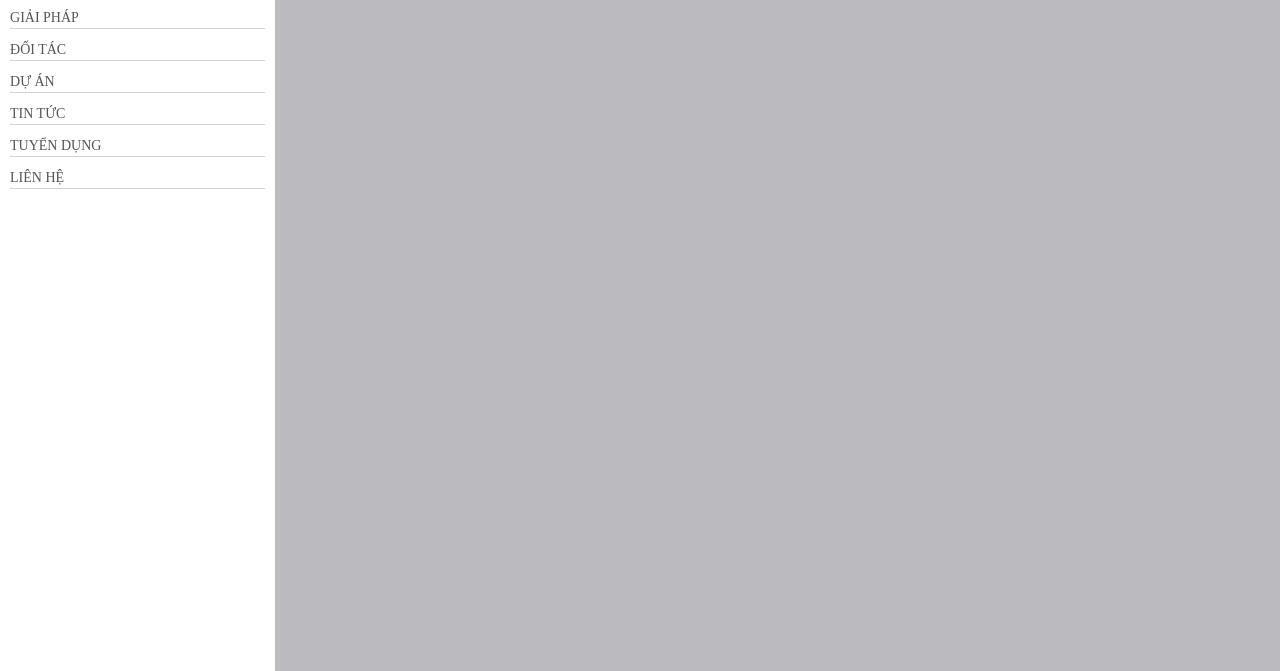
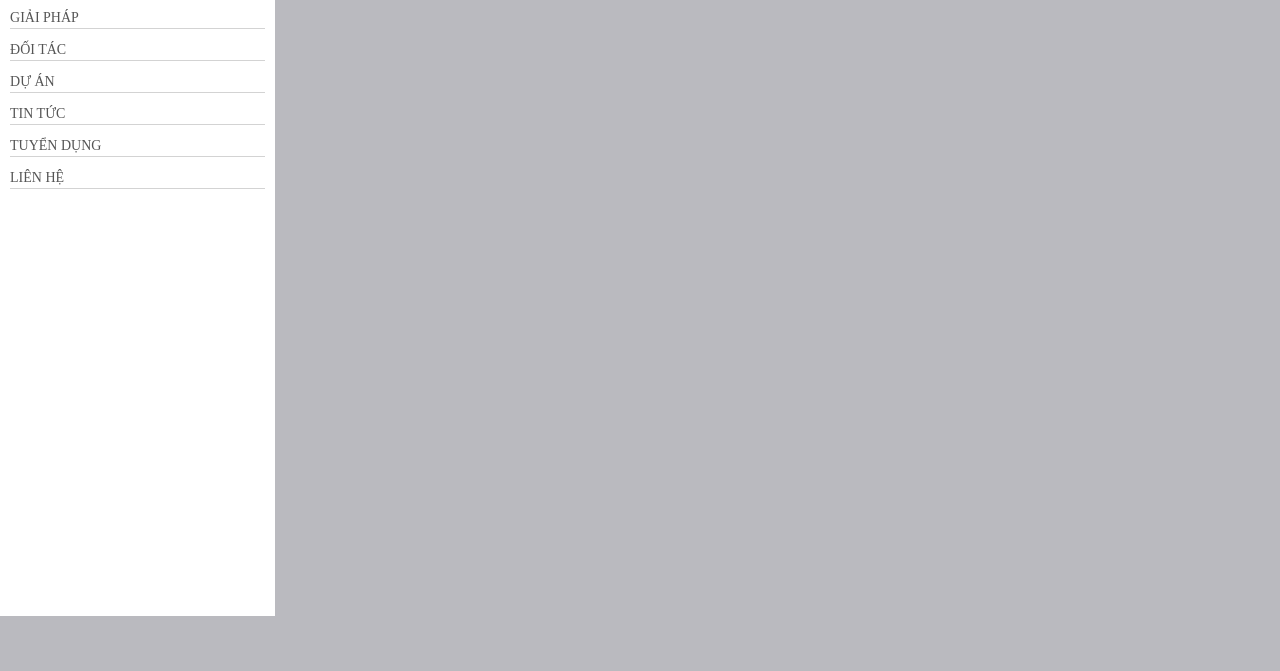
Before and after one commit to freshervn/NGP, a plain HTML site: page index.html in a window 1280 px wide. Shown: the part 129-800 px from the top of the page. Drawn offline with nearby package versions, Linux system fonts and the light colour scheme; a web font is replaced by a local one.

Commit message:
git push

```diff
--- a/scss/_nav.scss
+++ b/scss/_nav.scss
@@ -41,7 +41,7 @@ nav.main{
             .content{
                 display: inline-block;
                 background: white;
-                min-height: 100vh;
+                height: calc(100vh - 55px);
                 animation: slide-from-left 0.3s ease-in-out;
                 header{
                     display: flex;
```
Also changed, not shown: scss/NTMH.css, 1 other file.
